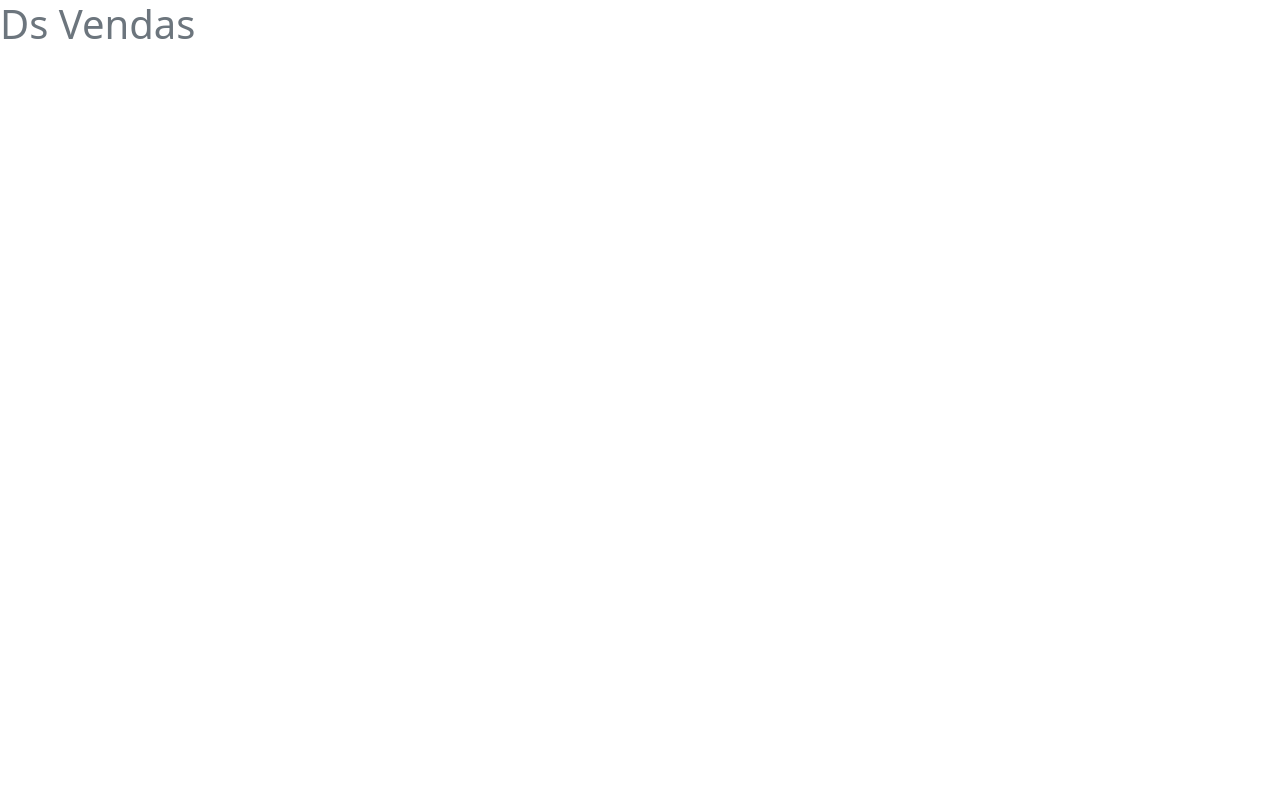
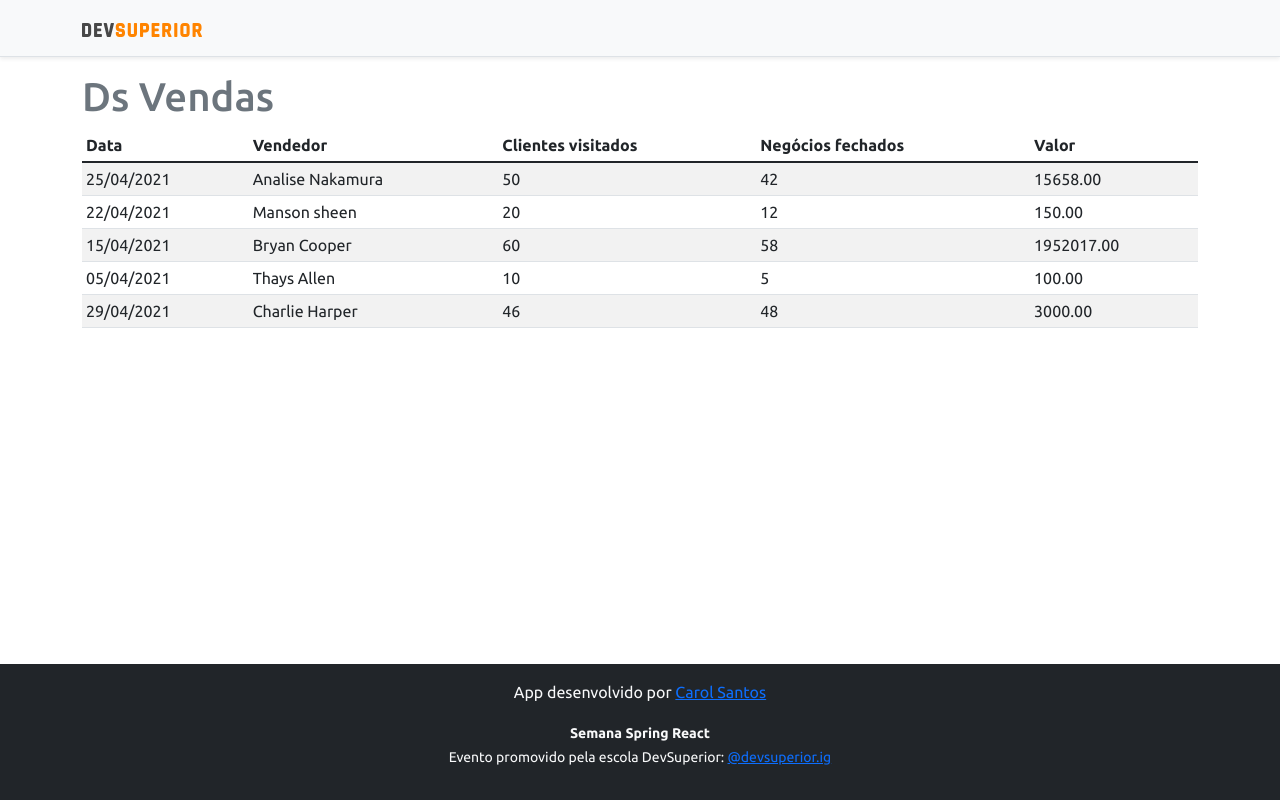
Before and after one commit to dev-carol/dashvendas, a React (Create React App) app in the folder frontend/: page / in a window 1280 px wide. Built offline with nearby package versions, Linux system fonts and the light colour scheme.

Commit message:
Basic static components

```diff
--- a/frontend/src/App.tsx
+++ b/frontend/src/App.tsx
@@ -1,15 +1,20 @@
+import DataTable from "./components/DataTable";
+import Footer from "./components/footer";
+import NavBar from "./components/navbar";
 
 function App() {
   return (
-    <div className="App">
-      <header className="App-header">
+    <>
+      <NavBar />
+      <div className = "container">
+        <h1 className="text-secondary">  Ds Vendas </h1>
+        <DataTable />
+      </div>
+      <Footer />
 
-        <h1 className = "text-secondary">
-       Ds Vendas
-        </h1>
+    </>
 
-      </header>
-    </div>
+
   );
 }
 
--- /dev/null
+++ b/frontend/src/components/DataTable/index.tsx
@@ -0,0 +1,58 @@
+const DataTable = () => {
+    return (
+        <div className="table-responsive">
+        <table className="table table-striped table-sm">
+            <thead>
+                <tr>
+                    <th>Data</th>
+                    <th>Vendedor</th>
+                    <th>Clientes visitados</th>
+                    <th>Negócios fechados</th>
+                    <th>Valor</th>
+                </tr>
+            </thead>
+            <tbody>
+                <tr>
+                    <td>25/04/2021</td>
+                    <td>Analise Nakamura</td>
+                    <td>50</td>
+                    <td>42</td>
+                    <td>15658.00</td>
+                </tr>
+                <tr>
+                    <td>22/04/2021</td>
+                    <td>Manson sheen </td>
+                    <td>20</td>
+                    <td>12</td>
+                    <td>150.00</td>
+                </tr>
+                <tr>
+                    <td>15/04/2021</td>
+                    <td>Bryan Cooper</td>
+                    <td>60</td>
+                    <td>58</td>
+                    <td>1952017.00</td>
+                </tr>
+                <tr>
+                    <td>05/04/2021</td>
+                    <td>Thays Allen</td>
+                    <td>10</td>
+                    <td>5</td>
+                    <td>100.00</td>
+                </tr>
+                <tr>
+                    <td>29/04/2021</td>
+                    <td>Charlie Harper </td>
+                    <td>46</td>
+                    <td>48</td>
+                    <td>3000.00</td>
+                </tr>
+
+
+            </tbody>
+        </table>
+    </div>
+    );
+}
+
+export default DataTable;
--- /dev/null
+++ b/frontend/src/components/footer/index.tsx
@@ -0,0 +1,13 @@
+const Footer = () => {
+    return (
+        <footer className="footer mt-auto py-3 bg-dark">
+            <div className="container">
+                <p className="text-light">App desenvolvido por <a href="https://github.com/dev-carol" target="_blank" rel="noreferrer">Carol Santos</a></p>
+                <p className="text-light"><small><strong>Semana Spring React</strong><br />
+                    Evento promovido pela escola DevSuperior: <a href="https://instagram.com/devsuperior.ig" target="_blank" rel="noreferrer">@devsuperior.ig</a></small></p>
+            </div>
+        </footer>
+    );
+}
+
+export default Footer;
--- /dev/null
+++ b/frontend/src/components/navbar/index.tsx
@@ -0,0 +1,15 @@
+import ImgDsDark from '../../assets/img/ds-dark.svg';
+
+const NavBar = () => {
+    return (
+        <div className="d-flex flex-column flex-md-row align-items-center p-3 px-md-4 mb-3 bg-light border-bottom shadow-sm">
+            <div className="container">
+                <nav className="my-2 my-md-0 mr-md-3">
+                    <img src={ImgDsDark} alt="DevSuperior" width="120" />
+                </nav>
+            </div>
+        </div>
+    );
+}
+
+export default NavBar;
--- a/frontend/src/index.tsx
+++ b/frontend/src/index.tsx
@@ -2,7 +2,7 @@
 import ReactDOM from 'react-dom';
 import 'bootstrap/dist/css/bootstrap.css';
 import App from './App';
-
+import '../src/assets/css/styles.css';
 ReactDOM.render(
   <React.StrictMode>
     <App />
```
Also changed, not shown: frontend/src/assets/img/ds-dark.svg (added).
